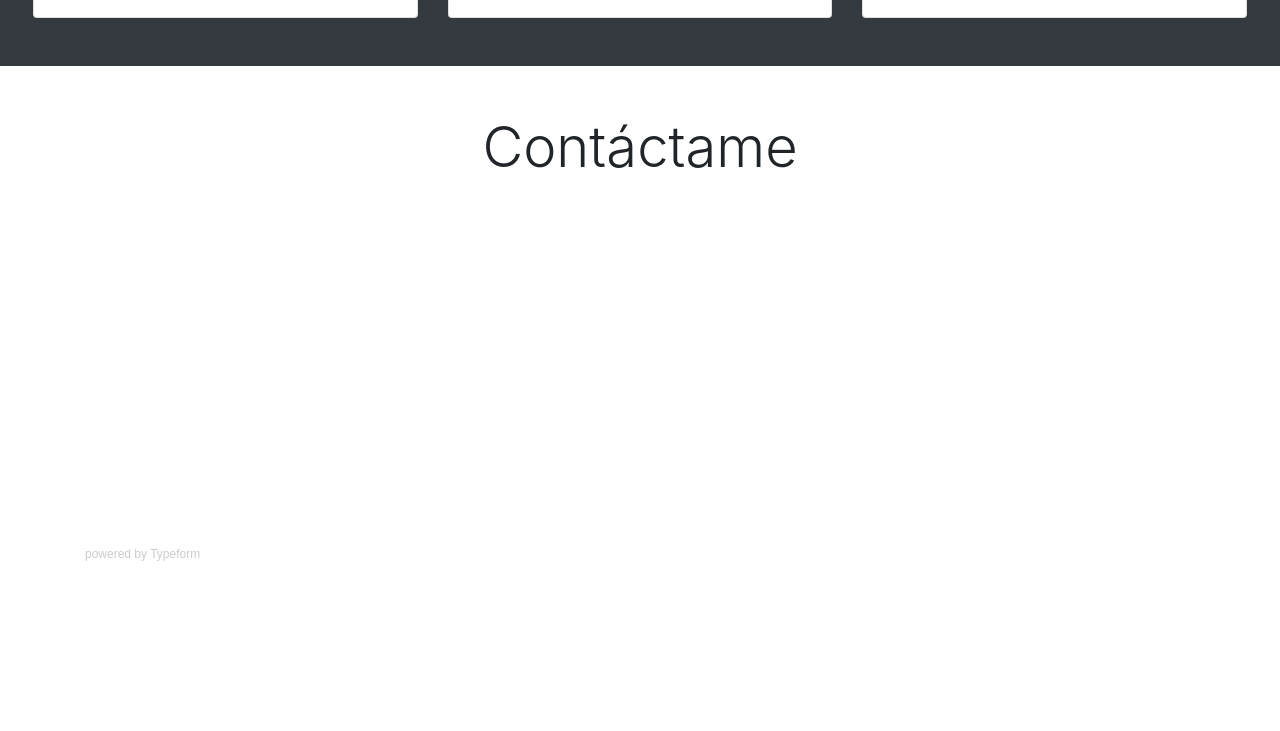
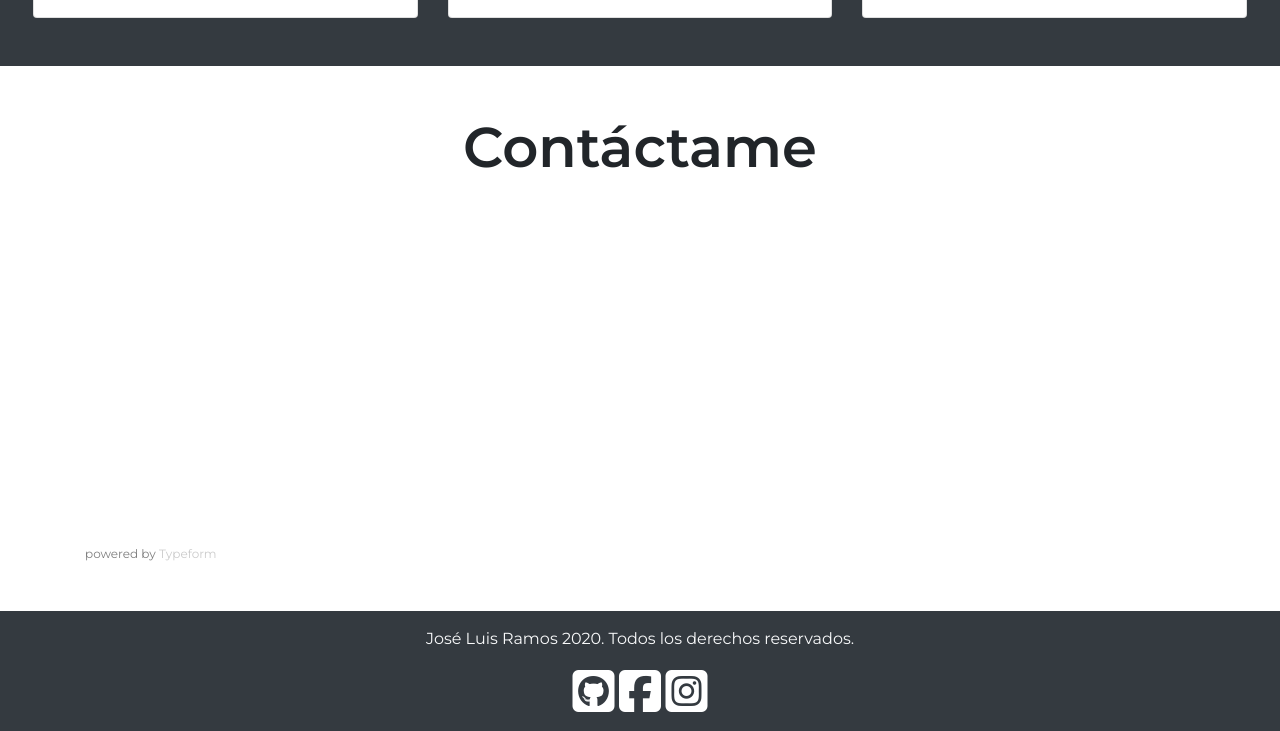
Before and after one commit to jose-luis-ramos-olivares/mi_portafolio, a plain HTML site: page index.html in a window 1280 px wide. Shown: the part 2490-3221 px from the top of the page. Before the commit the page ends 3101 px from the top, so only its background shows below. Drawn offline with nearby package versions, Linux system fonts and the light colour scheme; a script that the page names is missing; a web font is replaced by a local one.

Commit message:
footer added

```diff
--- a/assets/css/style.css
+++ b/assets/css/style.css
@@ -78,3 +78,18 @@ header {
     font-family: 'Montserrat', sans-serif;
     font-weight: 400;
 }
+
+.contacto h2 {
+    font-family: 'Montserrat', sans-serif;
+    font-weight: 600;
+}
+
+.social p {
+    font-family: 'Montserrat', sans-serif;
+    font-weight: 400;
+}
+
+.social a {
+    color: #ffffff;
+    text-decoration: none;
+}
--- a/index.html
+++ b/index.html
@@ -342,7 +342,7 @@
         </div>
     </div>
 
-    <section id="contact" class="container my-5">
+    <section id="contact" class="container contacto my-5">
         <h2 class="display-4 text-center">
             Contáctame
         </h2>
@@ -364,11 +364,17 @@
                 }
             })()
         </script>
-        <div style="font-family: Sans-Serif;font-size: 12px;color: #999;opacity: 0.5; padding-top: 5px;"> powered by <a href="https://admin.typeform.com/signup?utm_campaign=numUAd&utm_source=typeform.com-01E9RBMCYXDXT4NBMQWCAFW2A2-free&utm_medium=typeform&utm_content=typeform-embedded-poweredbytypeform&utm_term=ES" style="color: #999" target="_blank">Typeform</a>            </div>
-
+        <div style="font-family: 'Montserrat', sans-serif;font-size: 12px;color: #000000;opacity: 0.5; padding-top: 5px;"> powered by <a href="https://admin.typeform.com/signup?utm_campaign=numUAd&utm_source=typeform.com-01E9RBMCYXDXT4NBMQWCAFW2A2-free&utm_medium=typeform&utm_content=typeform-embedded-poweredbytypeform&utm_term=ES" style="color: #999" target="_blank">Typeform</a>            </div>
     </section>
 
-
+    <footer class="bg-dark social text-center text-light p-3">
+        <p>
+            José Luis Ramos 2020. Todos los derechos reservados.
+        </p>
+        <a href="https://github.com/" target="_blank"><i class="fab fa-github-square fa-3x"></i></a>
+        <a href="https://facebook.com/" target="_blank"><i class="fab fa-facebook-square fa-3x"></i></a>
+        <a href="https://instagram.com/" target="_blank"><i class="fab fa-instagram-square fa-3x"></i></a>
+    </footer>
 
     <script src="https://code.jquery.com/jquery-3.5.1.slim.min.js" integrity="sha384-DfXdz2htPH0lsSSs5nCTpuj/zy4C+OGpamoFVy38MVBnE+IbbVYUew+OrCXaRkfj" crossorigin="anonymous"></script>
     <script src="https://cdn.jsdelivr.net/npm/popper.js@1.16.0/dist/umd/popper.min.js" integrity="sha384-Q6E9RHvbIyZFJoft+2mJbHaEWldlvI9IOYy5n3zV9zzTtmI3UksdQRVvoxMfooAo" crossorigin="anonymous"></script>
```
